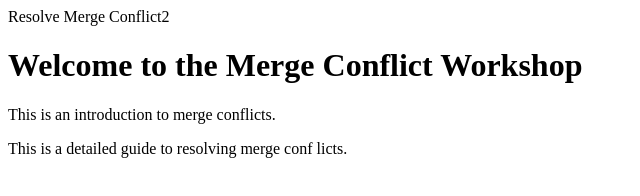
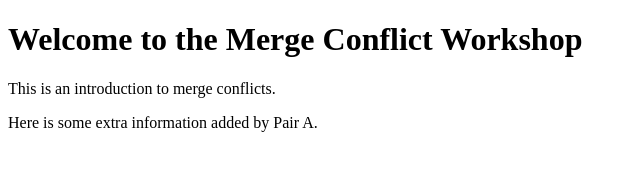
Before and after one commit to kimhongtry/merge-conflict-html-demo, a plain HTML site: page index.html in a window 1280 px wide. Shown: the whole page, without its empty margins (0-640 px from the left). Drawn offline with Linux system fonts and the light colour scheme.

Commit message:
Resolve merge conflict in index.html

```diff
--- a/index.html
+++ b/index.html
@@ -6,9 +6,8 @@
     <title>Merge Conflict Workshop</title>
   </head>
   <body>
-    Resolve Merge Conflict2
     <h1>Welcome to the Merge Conflict Workshop</h1>
     <p>This is an introduction to merge conflicts.</p>
-    <p>This is a detailed guide to resolving merge conf licts.</p>
+    <p>Here is some extra information added by Pair A.</p>
   </body>
 </html>
```
